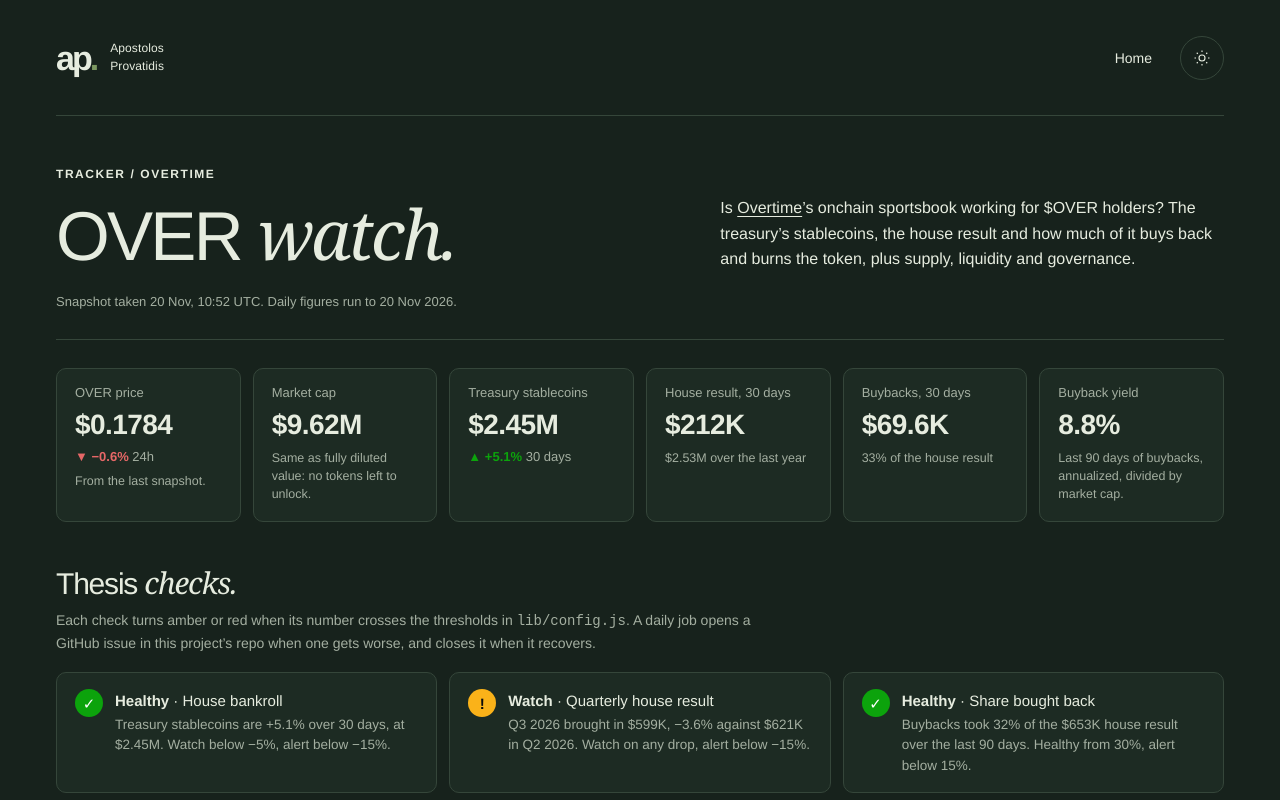
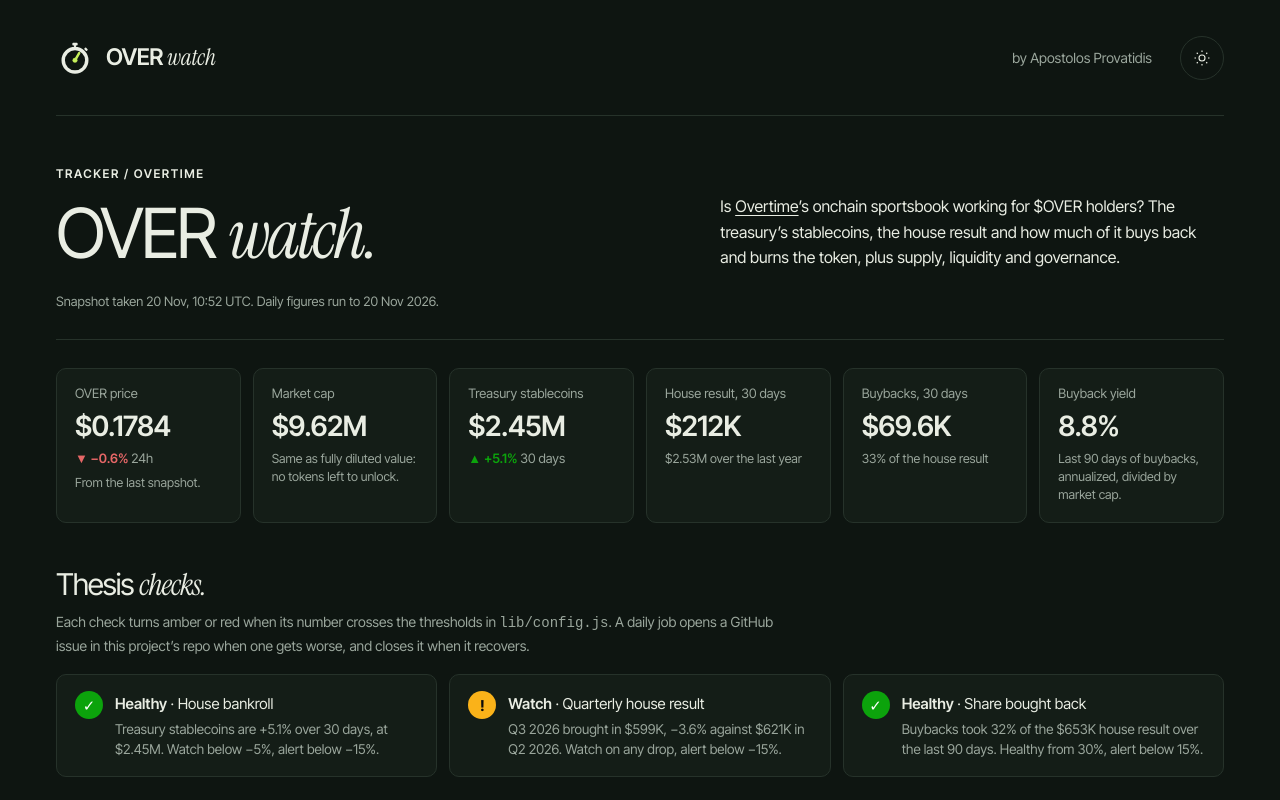
Before and after one commit to provatidis/overwatch, a website with bundled scripts: page index.html in a window 1280 px wide. Both pictures are taken after a click on the button "Switch to dark theme". Shown: the top 800 px of the page. Built offline with nearby package versions, Linux system fonts and the light colour scheme; no server answers.

Commit message:
Give OVER watch its own identity
- Stopwatch-O mark in the header, as the favicon, home-screen icon and a
  1200×630 link-preview card.
- Night ink, chalk and lime palette; Inter Tight with Instrument Serif
  italic, self-hosted under the SIL Open Font License.
- Charts keep the blue/orange pair, revalidated on the new surfaces.

Co-Authored-By: Claude Opus 5.5 <noreply@anthropic.com>
Claude-Session: https://claude.ai/code/session_01Q7D4zaBcsyPQbkzYD3Xe5a

```diff
--- a/app.js
+++ b/app.js
@@ -18,7 +18,7 @@ try {
 function applyTheme(theme) {
   root.dataset.theme = theme;
   toggle.setAttribute('aria-label', `Switch to ${theme === 'dark' ? 'light' : 'dark'} theme`);
-  document.querySelector('meta[name="theme-color"]').content = theme === 'dark' ? '#17221c' : '#f7f7f2';
+  document.querySelector('meta[name="theme-color"]').content = theme === 'dark' ? '#0e1511' : '#f2f3ec';
 }
 applyTheme(preference || (systemTheme.matches ? 'dark' : 'light'));
 toggle.hidden = false;
--- a/index.html
+++ b/index.html
@@ -4,7 +4,7 @@
     <meta charset="utf-8">
     <meta name="viewport" content="width=device-width, initial-scale=1">
     <meta name="color-scheme" content="light dark">
-    <meta name="theme-color" content="#f7f7f2">
+    <meta name="theme-color" content="#f2f3ec">
     <script>
       (() => {
         let theme = matchMedia('(prefers-color-scheme: dark)').matches ? 'dark' : 'light';
@@ -13,23 +13,35 @@
           if (saved === 'light' || saved === 'dark') theme = saved;
         } catch { /* Storage is optional. */ }
         document.documentElement.dataset.theme = theme;
-        document.querySelector('meta[name="theme-color"]').content = theme === 'dark' ? '#17221c' : '#f7f7f2';
+        document.querySelector('meta[name="theme-color"]').content = theme === 'dark' ? '#0e1511' : '#f2f3ec';
       })();
     </script>
     <title>OVER watch — Overtime treasury, house result and buybacks</title>
     <meta name="description" content="A live tracker for Overtime ($OVER): treasury, house result, buybacks, supply, liquidity and governance.">
     <meta name="robots" content="noindex">
     <link rel="canonical" href="https://provatidis.com/overwatch/">
-    <link rel="icon" href="/assets/favicon.svg" type="image/svg+xml">
-    <link rel="apple-touch-icon" href="/assets/apple-touch-icon.png" sizes="180x180">
+    <link rel="icon" href="./assets/favicon.svg" type="image/svg+xml">
+    <link rel="apple-touch-icon" href="./assets/apple-touch-icon.png" sizes="180x180">
+    <link rel="preload" href="./assets/fonts/inter-tight-latin-400-normal.woff2" as="font" type="font/woff2" crossorigin>
+    <link rel="preload" href="./assets/fonts/inter-tight-latin-600-normal.woff2" as="font" type="font/woff2" crossorigin>
+    <meta property="og:type" content="website">
+    <meta property="og:title" content="OVER watch">
+    <meta property="og:description" content="A live tracker for Overtime ($OVER): treasury, house result, buybacks, supply, liquidity and governance.">
+    <meta property="og:url" content="https://provatidis.com/overwatch/">
+    <meta property="og:image" content="https://provatidis.com/overwatch/assets/social-card.png">
+    <meta property="og:image:width" content="1200">
+    <meta property="og:image:height" content="630">
+    <meta property="og:image:alt" content="OVER watch: a stopwatch mark and the name, on a dark background.">
+    <meta name="twitter:card" content="summary_large_image">
+    <meta name="twitter:creator" content="@provatidis">
     <link rel="stylesheet" href="./styles.css">
     <script type="module" src="./app.js"></script>
   </head>
   <body>
     <a class="skip-link" href="#main">Skip to content</a>
     <header class="site-header wrap">
-      <a class="identity" href="/" aria-label="Apostolos Provatidis, home"><span class="monogram" aria-hidden="true">ap<span>.</span></span><span class="identity-name">Apostolos<br>Provatidis</span></a>
-      <nav aria-label="Main navigation"><a href="/">Home</a></nav>
+      <a class="identity" href="./" aria-label="OVER watch, top of the page"><svg class="mark" viewBox="0 0 100 100" aria-hidden="true"><circle cx="50" cy="56" r="31" fill="none" stroke="currentColor" stroke-width="9"/><rect x="43" y="10" width="14" height="7" rx="2.5" fill="currentColor"/><rect x="47.5" y="15" width="5" height="8" fill="currentColor"/><rect x="74.5" y="24" width="9" height="6" rx="2" fill="currentColor" transform="rotate(45 79 27)"/><line class="acc" x1="50" y1="56" x2="61" y2="37" stroke-width="6.5" stroke-linecap="round"/><circle class="acc" cx="50" cy="56" r="6"/></svg><span class="wordmark">OVER <em>watch</em></span></a>
+      <nav aria-label="Main navigation"><a href="/">by Apostolos Provatidis</a></nav>
       <button class="theme-toggle" type="button" aria-label="Switch to dark theme" hidden><svg class="moon" viewBox="0 0 24 24" fill="none" stroke="currentColor" stroke-width="1.5" aria-hidden="true"><path d="M20.5 14a8.7 8.7 0 0 1-10.6-10.5A8.8 8.8 0 1 0 20.5 14Z"/></svg><svg class="sun" viewBox="0 0 24 24" fill="none" stroke="currentColor" stroke-width="1.5" aria-hidden="true"><circle cx="12" cy="12" r="4"/><path d="M12 2v2m0 16v2M2 12h2m16 0h2M5 5l1.4 1.4m11.2 11.2L19 19M5 19l1.4-1.4M17.6 6.4 19 5"/></svg></button>
     </header>
 
--- a/styles.css
+++ b/styles.css
@@ -1,11 +1,19 @@
+@font-face { font-family:'Inter Tight'; src:url('./assets/fonts/inter-tight-latin-400-normal.woff2') format('woff2'); font-weight:400; font-style:normal; font-display:swap; }
+@font-face { font-family:'Inter Tight'; src:url('./assets/fonts/inter-tight-latin-500-normal.woff2') format('woff2'); font-weight:500; font-style:normal; font-display:swap; }
+@font-face { font-family:'Inter Tight'; src:url('./assets/fonts/inter-tight-latin-600-normal.woff2') format('woff2'); font-weight:600; font-style:normal; font-display:swap; }
+@font-face { font-family:'Inter Tight'; src:url('./assets/fonts/inter-tight-latin-700-normal.woff2') format('woff2'); font-weight:700; font-style:normal; font-display:swap; }
+@font-face { font-family:'Instrument Serif'; src:url('./assets/fonts/instrument-serif-latin-400-italic.woff2') format('woff2'); font-weight:400; font-style:italic; font-display:swap; }
+
+/* OVER watch: night ink, chalk and floodlight lime. Charts keep the validated blue/orange pair. */
 :root {
-  --paper:#f7f7f2;
-  --ink:#253c30;
-  --muted:#647166;
-  --line:#d9ded4;
-  --card:#fcfcf8;
-  --link-hover:#526b39;
-  --baseline:#b3bdae;
+  --paper:#f2f3ec;
+  --ink:#0e1511;
+  --muted:#55605a;
+  --line:#d8dccf;
+  --card:#fafbf6;
+  --accent:#4f7a16;
+  --link-hover:#4f7a16;
+  --baseline:#b4bcb0;
   --series-1:#2a78d6;
   --series-2:#eb6834;
   --good:#0ca30c;
@@ -13,9 +21,9 @@
   --critical:#d03b3b;
   --up:#006300;
   --down:#c23434;
-  --shadow:0 8px 28px rgba(37,60,48,.12);
-  --serif:Georgia,'Times New Roman',serif;
-  --sans:'Helvetica Neue',Arial,sans-serif;
+  --shadow:0 8px 28px rgba(14,21,17,.12);
+  --serif:'Instrument Serif',Georgia,'Times New Roman',serif;
+  --sans:'Inter Tight','Helvetica Neue',Arial,sans-serif;
   color-scheme:light;
   font-family:var(--sans);
   font-synthesis:none;
@@ -23,34 +31,36 @@
   color:var(--ink);
 }
 :root[data-theme=dark] {
-  --paper:#17221c;
-  --ink:#e6ecdf;
-  --muted:#a4afa1;
-  --line:#35463a;
-  --card:#1d2b23;
-  --link-hover:#c4d8a2;
-  --baseline:#4c6051;
+  --paper:#0e1511;
+  --ink:#e9ede3;
+  --muted:#9aa69c;
+  --line:#26322a;
+  --card:#141d17;
+  --accent:#c6f05b;
+  --link-hover:#c6f05b;
+  --baseline:#3a483e;
   --series-1:#3987e5;
   --series-2:#d95926;
   --up:#0ca30c;
   --down:#e66767;
-  --shadow:0 8px 28px rgba(0,0,0,.35);
+  --shadow:0 8px 28px rgba(0,0,0,.45);
   color-scheme:dark;
 }
 @media (prefers-color-scheme:dark) {
   :root:not([data-theme]) {
-    --paper:#17221c;
-    --ink:#e6ecdf;
-    --muted:#a4afa1;
-    --line:#35463a;
-    --card:#1d2b23;
-    --link-hover:#c4d8a2;
-    --baseline:#4c6051;
+    --paper:#0e1511;
+    --ink:#e9ede3;
+    --muted:#9aa69c;
+    --line:#26322a;
+    --card:#141d17;
+    --accent:#c6f05b;
+    --link-hover:#c6f05b;
+    --baseline:#3a483e;
     --series-1:#3987e5;
     --series-2:#d95926;
     --up:#0ca30c;
     --down:#e66767;
-    --shadow:0 8px 28px rgba(0,0,0,.35);
+    --shadow:0 8px 28px rgba(0,0,0,.45);
     color-scheme:dark;
   }
 }
@@ -59,18 +69,20 @@ body { margin:0; -webkit-font-smoothing:antialiased; }
 a { color:inherit; }
 button { font:inherit; }
 svg { display:block; }
-::selection { background:#cfe695; color:#253c30; }
+::selection { background:#c6f05b; color:#0e1511; }
 a:focus-visible, button:focus-visible, summary:focus-visible { outline:2px solid currentColor; outline-offset:4px; border-radius:2px; }
 .wrap { width:min(1184px, calc(100% - 112px)); margin-inline:auto; }
 .skip-link { position:fixed; z-index:30; top:12px; left:12px; transform:translateY(-150%); padding:12px 18px; background:var(--ink); color:var(--paper); }
 .skip-link:focus { transform:translateY(0); }
 
-/* Header and footer mirror the main site. */
+/* Header and footer */
 .site-header { height:116px; display:flex; align-items:center; gap:28px; border-bottom:1px solid var(--line); }
-.identity { display:flex; align-items:center; gap:14px; text-decoration:none; }
-.monogram { font-size:34px; line-height:1; letter-spacing:-3px; font-weight:600; }
-.monogram span { color:#7c9861; }
-.identity-name { font-size:12px; line-height:1.45; font-weight:500; letter-spacing:.01em; }
+.identity { display:flex; align-items:center; gap:12px; text-decoration:none; }
+.mark { width:38px; height:38px; flex-shrink:0; color:var(--ink); }
+.mark .acc { stroke:var(--accent); fill:var(--accent); }
+.wordmark { font-size:23px; font-weight:600; letter-spacing:-.025em; line-height:1; }
+.wordmark em { font-family:var(--serif); font-weight:400; letter-spacing:-.01em; }
+.site-header nav a { color:var(--muted); }
 .site-header nav { margin-left:auto; font-size:14px; }
 .site-header nav a { padding:14px 0; text-decoration:none; }
 .site-header nav a:hover { color:var(--link-hover); }
@@ -129,6 +141,7 @@ h2 { font-size:30px; font-weight:400; letter-spacing:-.04em; line-height:1.16; m
 .seg button { border:0; background:none; color:var(--muted); padding:7px 14px; border-radius:999px; cursor:pointer; font-size:13px; }
 .seg button:hover { color:var(--ink); }
 .seg button[aria-pressed=true] { background:var(--ink); color:var(--paper); }
+[data-theme=dark] .seg button[aria-pressed=true] { background:var(--accent); color:#0e1511; }
 
 /* Chart cards */
 .card { background:var(--card); border:1px solid var(--line); border-radius:12px; padding:24px 24px 18px; margin-top:16px; }
```
Also changed, not shown: README.md, assets/apple-touch-icon.png (added), assets/favicon.svg (added), assets/fonts/LICENSE.txt (added), assets/fonts/instrument-serif-latin-400-italic.woff2 (added), assets/fonts/inter-tight-latin-400-normal.woff2 (added), assets/fonts/inter-tight-latin-500-normal.woff2 (added), assets/fonts/inter-tight-latin-600-normal.woff2 (added), assets/fonts/inter-tight-latin-700-normal.woff2 (added), assets/social-card.png (added).
